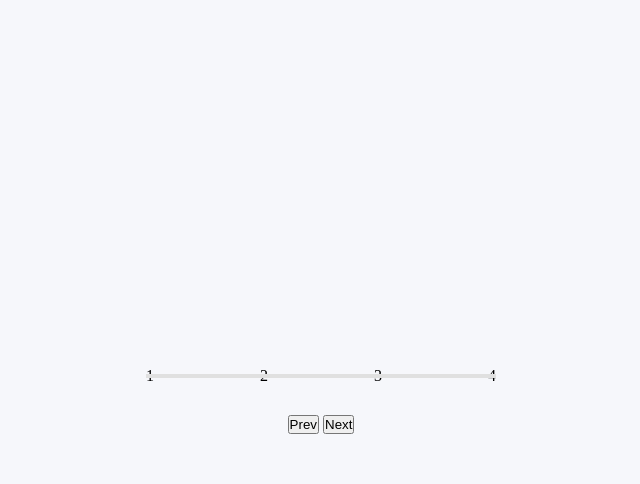
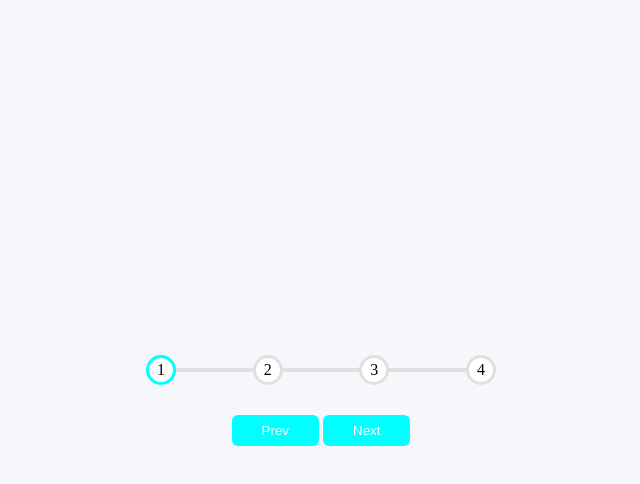
Before and after one commit to WebAbhRatul/Dom-project, a plain HTML site: page Progress Steps/index.html in a window 1280 px wide. Both pictures are taken after a click on the button "Prev". Shown: the whole page, without its empty margins (319-959 px from the left). Drawn offline with Linux system fonts and the light colour scheme.

Commit message:
Progress Steps Second Commit

```diff
--- a/Progress Steps/index.html
+++ b/Progress Steps/index.html
@@ -16,8 +16,8 @@
         <div class="circle">3</div>
         <div class="circle">4</div>
       </div>
-      <button class="btn">Prev</button>
-      <button class="btn">Next</button>
+      <button id="previous" class="btn">Prev</button>
+      <button id="next" class="btn">Next</button>
     </div>
 
     <script src="main.js"></script>
--- a/Progress Steps/main.js
+++ b/Progress Steps/main.js
@@ -0,0 +1,33 @@
+const progress = document.getElementById("progress");
+const prev = document.getElementById("previous");
+const next = document.getElementById("next");
+const circles = document.querySelectorAll(".circle");
+
+let currentActive = 1;
+
+next.addEventListener("click", () => {
+  currentActive++;
+  if (currentActive > circles.length) {
+    currentActive = circles.length;
+  }
+  update();
+});
+prev.addEventListener("click", () => {
+  currentActive--;
+  if (currentActive < 1) {
+    currentActive = 1;
+  }
+  update();
+});
+
+function update() {
+  circles.forEach(function (value, index) {
+    if (index < currentActive) {
+      value.classList.add("active");
+      console.log(index, currentActive);
+    } else {
+      value.classList.remove("active");
+      console.log(index, currentActive);
+    }
+  });
+}
--- a/Progress Steps/style.css
+++ b/Progress Steps/style.css
@@ -32,6 +32,7 @@ body {
   left: 0%;
   top: 50%;
   transform: translateY(-50%);
+  z-index: -1;
 }
 
 .progress {
@@ -45,3 +46,34 @@ body {
   z-index: -1;
   transition: 0.4s ease;
 }
+.circle {
+  background-color: #fff;
+  width: 30px;
+  height: 30px;
+  border-radius: 50%;
+  display: flex;
+  justify-content: center;
+  align-items: center;
+  border: 3px solid #e0e0e0;
+}
+.circle.active {
+  border-color: aqua;
+}
+.btn {
+  background-color: aqua;
+  border: 0;
+  color: #fff;
+  padding: 8px 30px;
+  cursor: pointer;
+  border-radius: 6px;
+}
+.btn:active {
+  transform: scale(0.98);
+}
+.btn:focus {
+  outline: 0;
+}
+.btn:disabled {
+  background-color: #e0e0e0;
+  cursor: not-allowed;
+}
```
